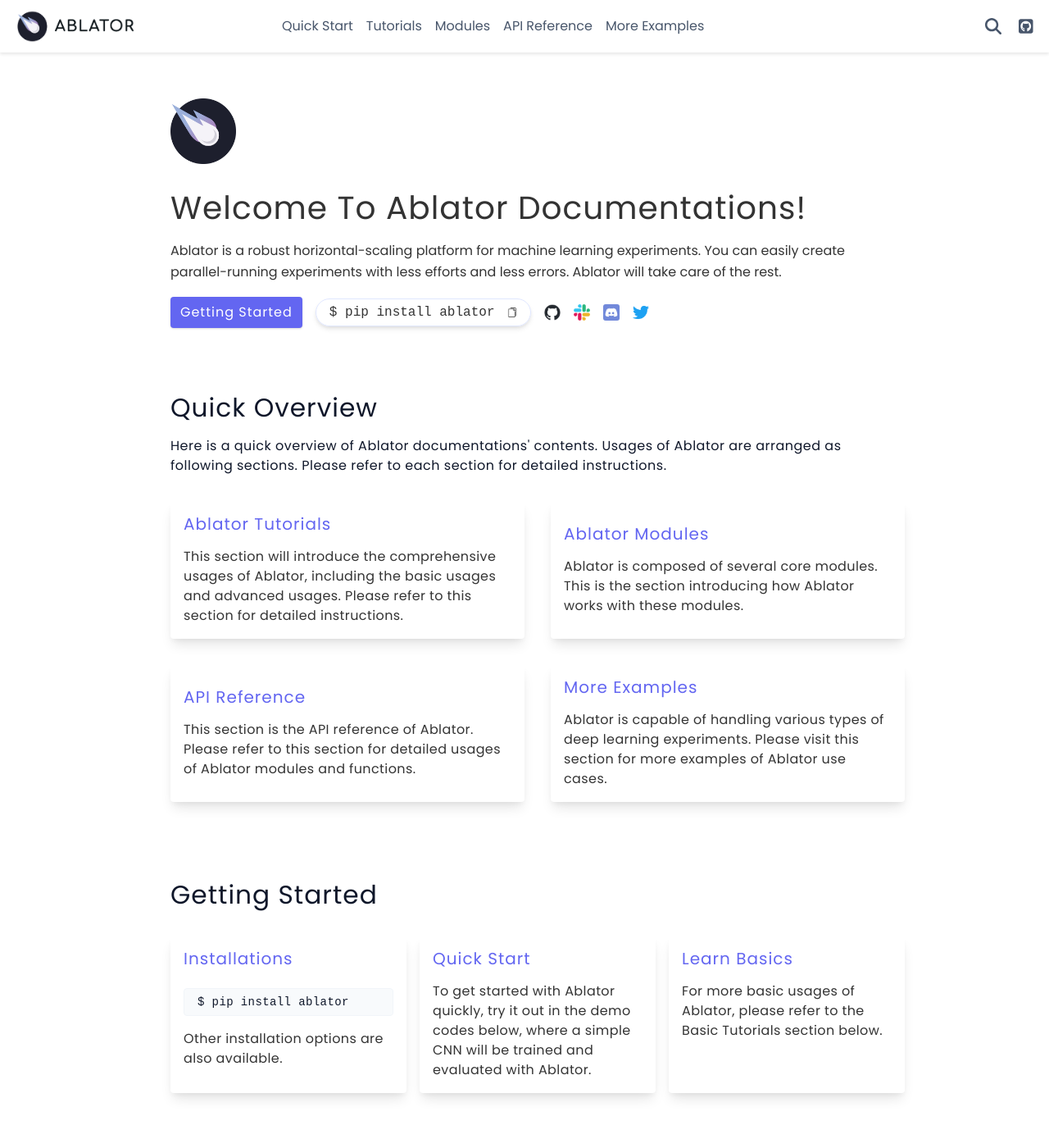
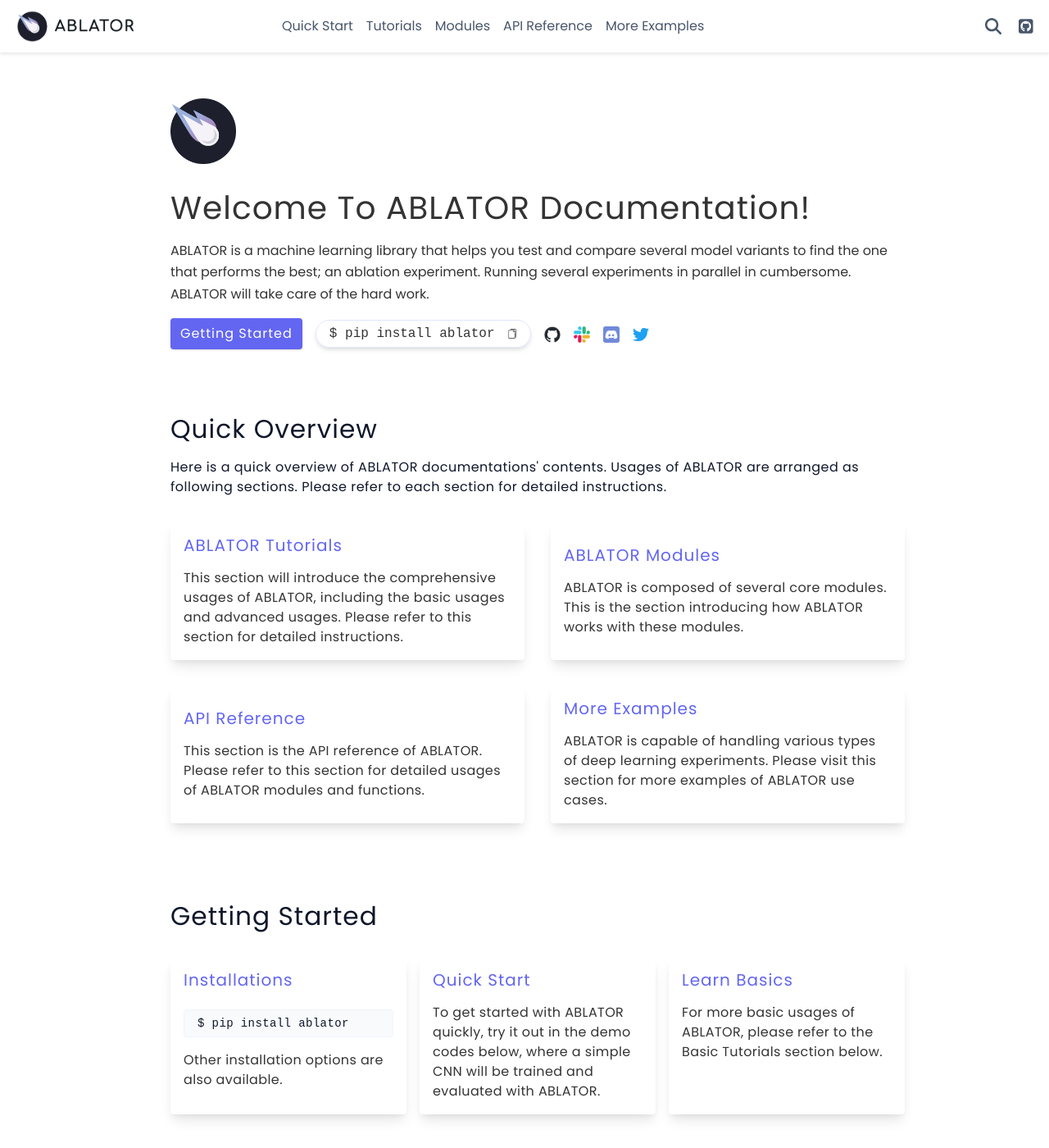
Before and after one commit to fostiropoulos/ablator, a Sphinx documentation site: the page built from docs/source/index.rst, in a window 1280 px wide and 1400 px high. Shown: the whole window at 82% size. Built offline with Sphinx 7.4.7 and the PyData theme 0.15.4, drawn with Linux system fonts in a browser that asks for light colours; some of the changed text lies outside the part shown.

Commit message:
Updated docs homepage contents

```diff
--- a/docs/source/_static/css/index.css
+++ b/docs/source/_static/css/index.css
@@ -390,6 +390,7 @@
   background-color: transparent;
   border: 1px solid var(--primary-100);
   box-shadow: var(--shadow-2);
+  cursor: pointer;
   /* transition: var(--transition); */
 }
 
--- a/docs/source/index.rst
+++ b/docs/source/index.rst
@@ -8,7 +8,7 @@
 
 
    ===================================
-   Welcome to ablator!
+   Welcome to ABLATOR!
    ===================================
 
    .. sidebar:: Right Sidebar Title
@@ -40,6 +40,15 @@
                         document.execCommand('copy');
                         document.body.removeChild(tempInput);
                   }
+                  function handleClickCopyInstallCode() {
+                        copyToClipboard("pip install ablator");
+                        const copyIcon = document.getElementById('banner-copy-icon');
+                        copyIcon.src = "./_static/img/green_check.png";
+
+                        setTimeout(() => {
+                           copyIcon.src = "./_static/img/copy-icon.png";
+                        }, 2000);
+                  }
                </script>
                <script>
                   function navToPath(path, isNewTab = false) {
@@ -68,21 +77,23 @@
                               <img class="banner-image" src="./_static/logo.png" alt="ablator-logo">
                            </div>
                            <div class="banner-texts">
-                              <h2>Welcome to Ablator Documentations!</h2>
-                              <p>Ablator is a robust horizontal-scaling platform for machine learning experiments. You can easily
-                                    create parallel-running
-                                    experiments with less efforts and less errors. Ablator will take care of the rest.</p>
-
+                              <h2>Welcome to ABLATOR Documentation!</h2>
+                              <p>ABLATOR is a machine learning library that helps you test and compare several model variants to
+                                    find the one that
+                                    performs the best; an ablation experiment. Running several experiments in parallel in
+                                    cumbersome. ABLATOR will take care
+                                    of the hard work.</p>
                               <div class="banner-btn-group">
                                     <button class="custom-btn banner-btn" onclick="window.location.href = `#getting-started`;">
                                        Getting Started
                                     </button>
 
-                                    <div class="banner-codes">
+                                    <div class="banner-codes" onclick="handleClickCopyInstallCode()">
                                        $ pip install ablator
 
-                                       <div class="banner-codes-icon" onclick="copyToClipboard(`pip install ablator`)">
-                                          <img height="100%" width="100%" src="./_static/img/copy-icon.png" alt="copy">
+                                       <div class="banner-codes-icon" onclick="handleClickCopyInstallCode()">
+                                          <img id="banner-copy-icon" height="100%" width="100%" src="./_static/img/copy-icon.png"
+                                                alt="copy">
                                        </div>
                                     </div>
                                     <div class="banner-badges-stack">
@@ -109,7 +120,7 @@
                                     Quick Overview
                               </h3>
                               <p>
-                                    Here is a quick overview of Ablator documentations' contents. Usages of Ablator are arranged as
+                                    Here is a quick overview of ABLATOR documentations' contents. Usages of ABLATOR are arranged as
                                     following
                                     sections. Please refer to each section for detailed instructions.
                               </p>
@@ -120,23 +131,23 @@
                               <div class="contents-card" onclick="navToPath(`tutorials.html`)">
                                     <div class="card-title">
                                        <h5>
-                                          Ablator Tutorials
+                                          ABLATOR Tutorials
                                        </h5>
                                     </div>
 
                                     <p>
-                                       This section will introduce the comprehensive usages of Ablator, including the basic usages and advanced usages. Please refer to this section for detailed instructions.
+                                       This section will introduce the comprehensive usages of ABLATOR, including the basic usages and advanced usages. Please refer to this section for detailed instructions.
                                     </p>
                               </div>
                               <div class="contents-card" onclick="navToPath(`modules.html`);">
                                     <div class="card-title">
                                        <h5>
-                                          Ablator Modules
+                                          ABLATOR Modules
                                        </h5>
                                     </div>
 
                                     <p>
-                                       Ablator is composed of several core modules. This is the section introducing how Ablator works with these modules.
+                                       ABLATOR is composed of several core modules. This is the section introducing how ABLATOR works with these modules.
                                     </p>
                               </div>
                               <div class="contents-card" onclick="navToPath(`api.reference.html`);">
@@ -147,7 +158,7 @@
                                     </div>
 
                                     <p>
-                                       This section is the API reference of Ablator. Please refer to this section for detailed usages of Ablator modules and functions.
+                                       This section is the API reference of ABLATOR. Please refer to this section for detailed usages of ABLATOR modules and functions.
                                     </p>
                               </div>
                               <div class="contents-card" onclick="navToPath(`/notebooks/GettingStarted-more-demos.html`);">
@@ -157,8 +168,8 @@
                                        </h5>
                                     </div>
                                     <p>
-                                       Ablator is capable of handling various types of deep learning experiments. Please visit this
-                                       section for more examples of Ablator use cases.
+                                       ABLATOR is capable of handling various types of deep learning experiments. Please visit this
+                                       section for more examples of ABLATOR use cases.
                                     </p>
                               </div>
                            </div>
@@ -196,9 +207,9 @@
                                     </div>
                                     <div class="card-texts">
                                        <p>
-                                          To get started with Ablator quickly, try it out in the demo codes below, where a simple
+                                          To get started with ABLATOR quickly, try it out in the demo codes below, where a simple
                                           CNN will be
-                                          trained and evaluated with Ablator.
+                                          trained and evaluated with ABLATOR.
                                        </p>
                                     </div>
                               </div>
@@ -210,7 +221,7 @@
                                     </div>
                                     <div class="card-texts">
                                        <p>
-                                          For more basic usages of Ablator, please refer to the Basic Tutorials section below.
+                                          For more basic usages of ABLATOR, please refer to the Basic Tutorials section below.
                                        </p>
                                     </div>
                               </div>
@@ -220,11 +231,11 @@
                         <div class="packages">
                            <div class="contents-texts">
                               <h3>
-                                    How Ablator Works
+                                    How ABLATOR Works
                               </h3>
                               <p>
-                                    Ablator is composed of several core modules. Please refer to this section for
-                                    detailed usages of each module of Ablator and learn how Ablator works.
+                                    ABLATOR is composed of several core modules. Please refer to this section for
+                                    detailed usages of each module of ABLATOR and learn how ABLATOR works.
                               </p>
                            </div>
 
@@ -240,7 +251,7 @@
 
                                     <div class="card-texts">
                                        <p>
-                                          In Ablator, the configuration system is used as a framework or structure for defining experiments. With this system, Ablator creates and sets up experiments, incorporating the appropriate configurations.
+                                          In ABLATOR, the configuration system is used as a framework or structure for defining experiments. With this system, ABLATOR creates and sets up experiments, incorporating the appropriate configurations.
                                        </p>
                                     </div>
                               </div>
@@ -253,57 +264,44 @@
 
                                     <div class="card-texts">
                                        <p>
-                                          Other building blocks of ablator are the training module, which launch the experiment that has been configured with the configuration module.
-                                       </p>
-                                    </div>
-                              </div>
-
-                              <div class="feature-card package-card" onclick="navToPath(`/results.html`)">
-                                    <div class="card-title">
-                                       <h5>
-                                          Experiment result metrics
-                                       </h5>
-                                    </div>
-
-                                    <div class="card-texts">
-                                       <p>
-                                          Experiment result metrics are used to evaluate the experiment results. Ablator provides various metrics for different types of experiments.
+                                          Other building blocks of ABLATOR are the training module, which launch the experiment that has been configured with the configuration module.
                                        </p>
                                     </div>
                               </div>
                               <div class="feature-card package-card" onclick="navToPath(`/analysis.html`)">
-                                    <div class="card-title">
-                                       <h5>
-                                          Analysis module
-                                       </h5>
-                                    </div>
+                                 <div class="card-title">
+                                    <h5>
+                                       Analysis module
+                                    </h5>
+                                 </div>
 
-                                    <div class="card-texts">
-                                       <p>
-                                          The analysis module has tools that allow you to observe the correlation between the studied hyperparameters and the model's performance.
-                                       </p>
-                                    </div>
+                                 <div class="card-texts">
+                                    <p>
+                                       The analysis module has tools that allow you to observe the correlation between the
+                                       studied hyperparameters and the model's performance.
+                                    </p>
+                                 </div>
+                              </div>
+                              <div class="feature-card package-card" onclick="navToPath(`/api.reference.html`)">
+                                 <div class="card-title">
+                                    <h5>
+                                       API Reference
+                                    </h5>
+                                 </div>
+
+                                 <div class="card-texts">
+                                    <p>
+                                       For more detailed information about ABLATOR modules and APIs, please refer to the API
+                                       Reference.
+                                    </p>
+                                 </div>
                               </div>
                            </div>
-                           <div class="feature-card package-card"
-                                    onclick="navToPath(`/api.reference.html`)">
-                                    <div class="card-title">
-                                       <h5>
-                                          API Reference
-                                       </h5>
-                                    </div>
-
-                                    <div class="card-texts">
-                                       <p>
-                                          For more detailed information about Ablator modules and APIs, please refer to the API Reference.
-                                       </p>
-                                    </div>
-                              </div>
                         </div>
                         <div class="community">
                            <div class="contents-texts">
                               <h3>
-                                    Ablator Community
+                                    ABLATOR Community
                               </h3>
 
                            </div>
@@ -315,13 +313,13 @@
                                        <div style="display: flex; align-items: center; gap: 1rem">
                                           <img src="./_static/img/github-mark.png" alt="github" style="height: 40px; width: 40px;">
                                           <h5>
-                                                Visit Ablator on Github
+                                                Visit ABLATOR on Github
                                           </h5>
                                        </div>
                                     </div>
                                     <div class="card-texts">
                                        <p>
-                                          Ablator is an open-source project. Visit Ablator on Github to learn more and feel free
+                                          ABLATOR is an open-source project. Visit ABLATOR on Github to learn more and feel free
                                           to
                                           make your contributions.
                                        </p>
@@ -339,14 +337,14 @@
                                     </div>
                                     <div class="card-texts">
                                        <p>
-                                          Ablator is developed and maintained by Deep USC Research Group from University of
+                                          ABLATOR is developed and maintained by Deep USC Research Group from University of
                                           Southern California.
                                        </p>
                                     </div>
                               </div>
                            </div>
                            <h5>
-                              Follow Ablator on social media
+                              Follow ABLATOR on social media
                            </h5>
                            <div class="features-grid social-grid">
                               <div class="contents-card social-card"
@@ -378,7 +376,7 @@
                                     </div>
                                     <div class="card-texts">
                                        <p>
-                                          Ablator Official Twitter
+                                          ABLATOR Official Twitter
                                        </p>
                                     </div>
                               </div>
```
Also changed, not shown: docs/source/_static/html/index.html (+45 -49 lines), docs/source/_static/img/green_check.png (added).
